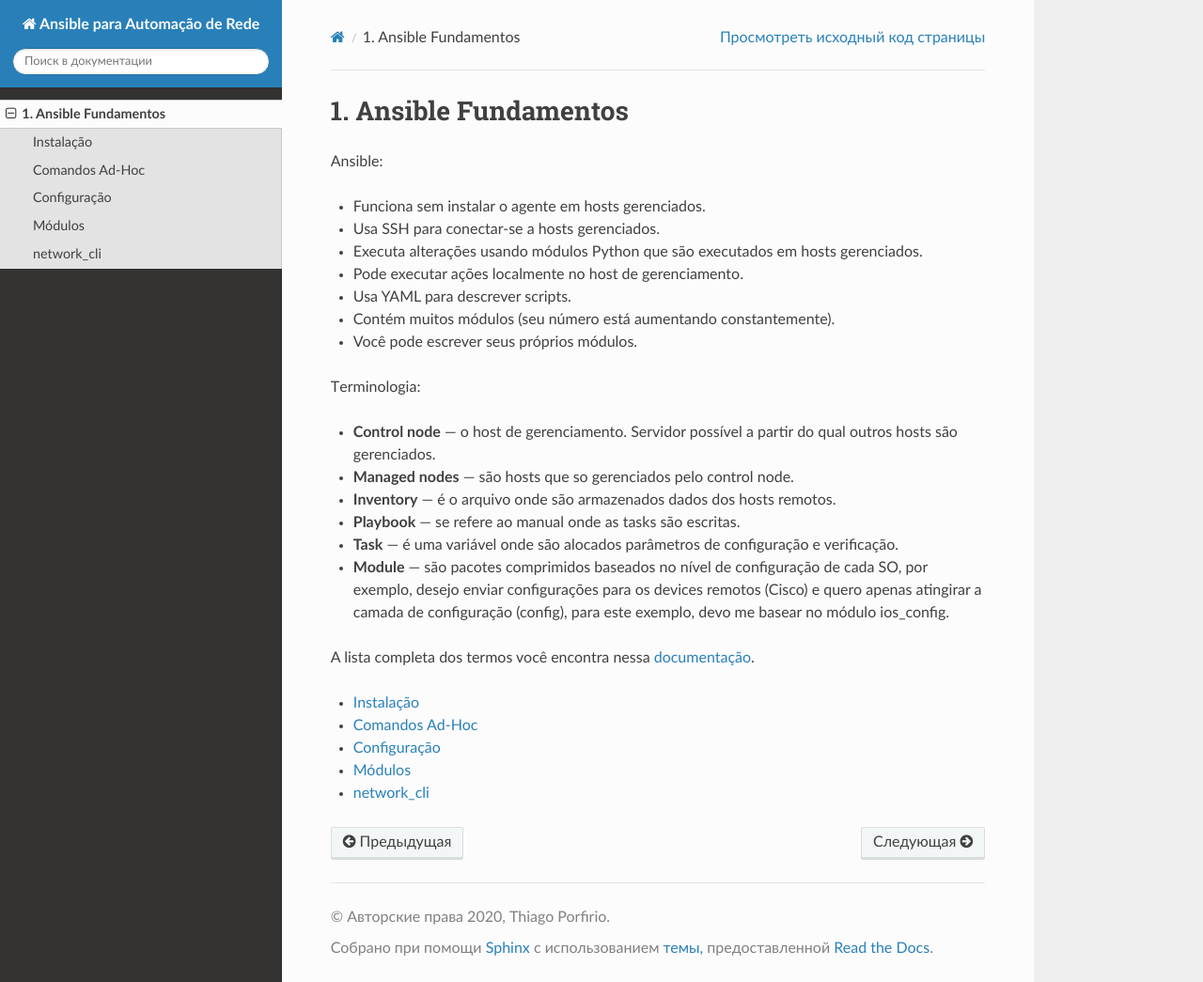
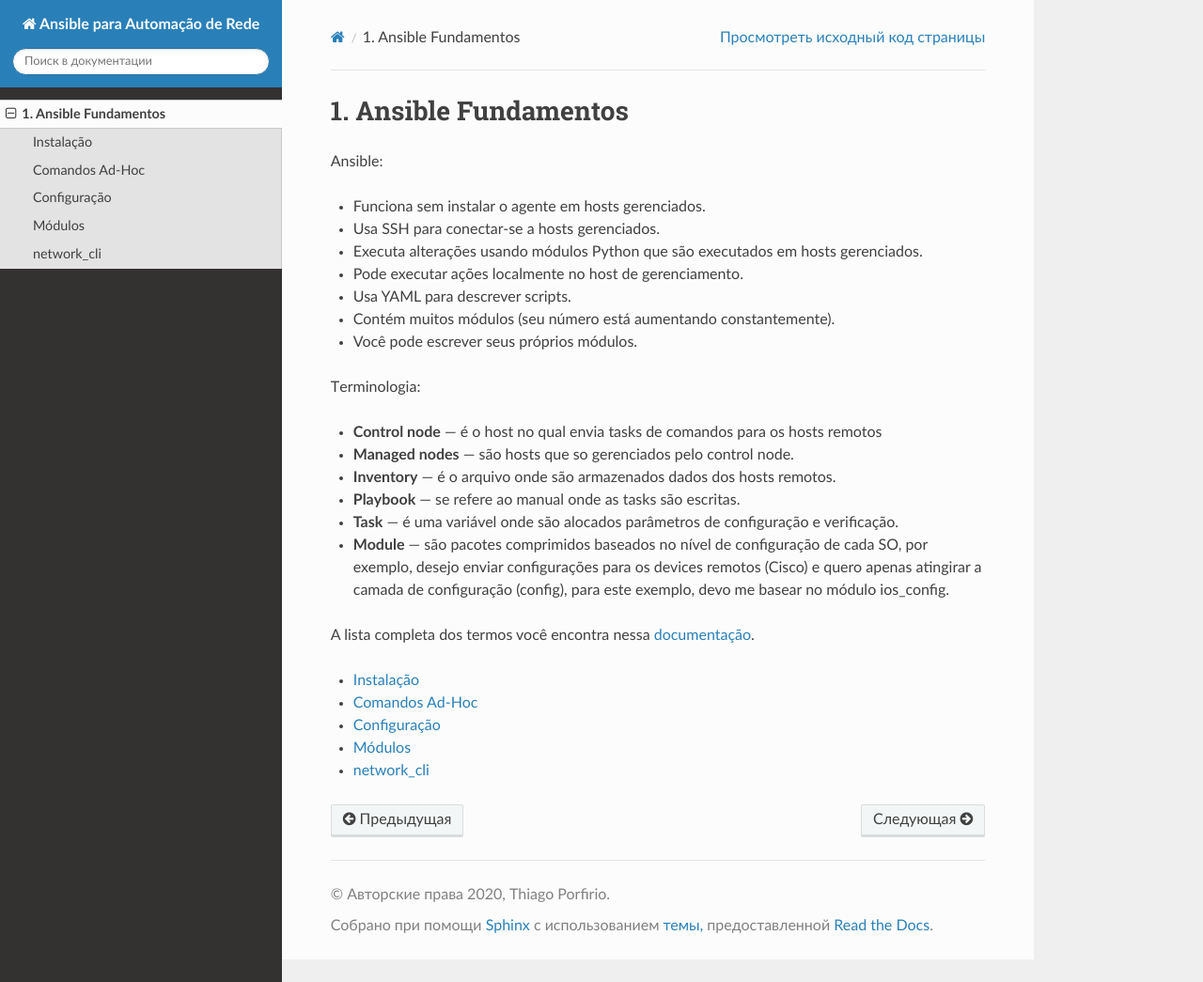
Before and after one commit to tporfirio/ansible-for-network-automation, a Sphinx documentation site: the page built from docs/source/book/01_basics/index.rst, in a window 1280 px wide and 1045 px high. Shown: the whole window at 94% size. Built offline with Sphinx 7.4.7 and the Read the Docs theme 2.0.0, drawn with Linux system fonts in a browser that asks for light colours; pages that are not in the unit, such as notebooks, are missing from menus.

Commit message:
Update index.rst

```diff
--- a/docs/source/book/01_basics/index.rst
+++ b/docs/source/book/01_basics/index.rst
@@ -19,7 +19,7 @@ Ansible:
 
 Тerminologia:
 
--  **Control node** — o host de gerenciamento. Servidor possível a partir do qual outros hosts são gerenciados.
+-  **Control node** — é o host no qual envia tasks de comandos para os hosts remotos
 -  **Managed nodes** — são hosts que so gerenciados pelo control node.
 -  **Inventory** — é o arquivo onde são armazenados dados dos hosts remotos.
 -  **Playbook** — se refere ao manual onde as tasks são escritas.
```
